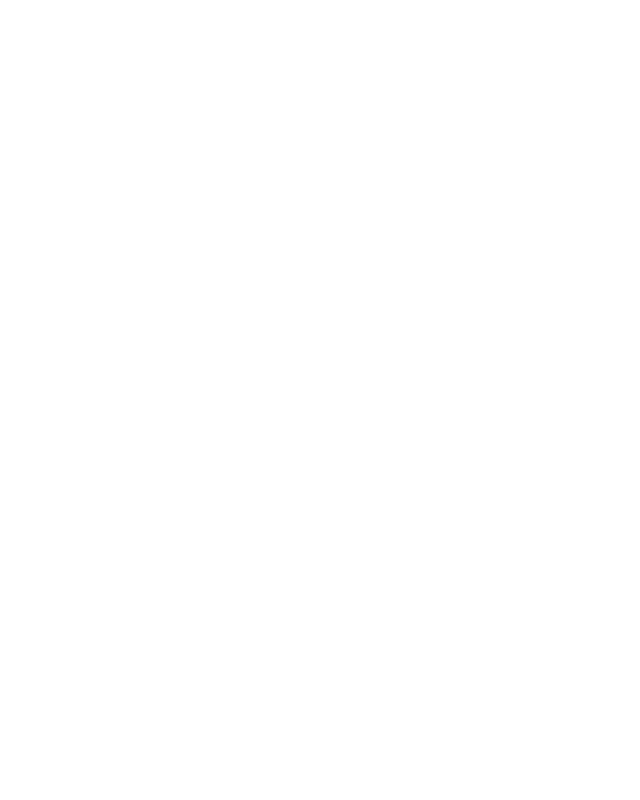
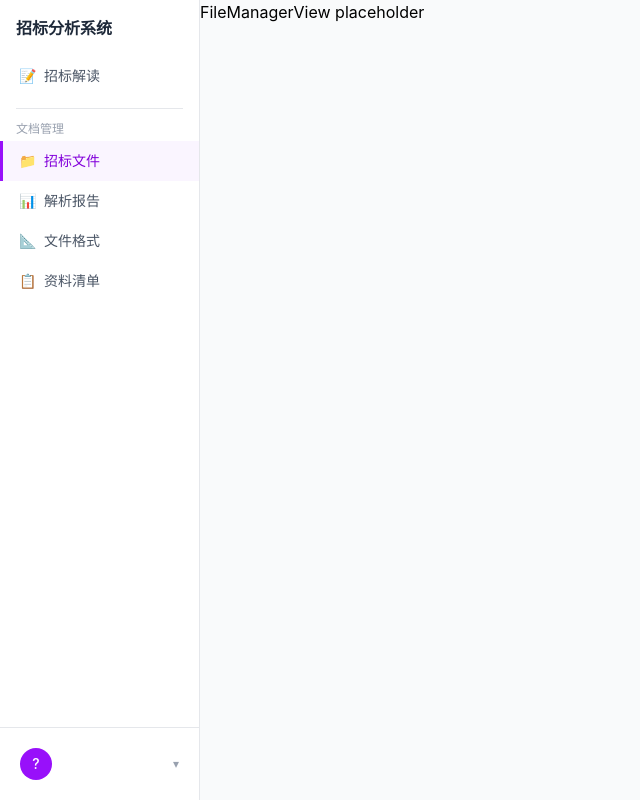
Before and after one commit to sanwudazhiyuan/-bid-analysis, a Vue app in the folder web/: page /files/bid-documents in a window 1280 px wide. Before the commit this address had no page. Shown: the whole page, without its empty margins (0-640 px from the left). Built offline with nearby package versions, Linux system fonts and the light colour scheme; sample sign-in values are in the browser's storage.

Commit message:
feat: update router with sidebar layout and new file management routes
Co-Authored-By: Claude Sonnet 4.6 <noreply@anthropic.com>

```diff
--- a/web/src/router/index.ts
+++ b/web/src/router/index.ts
@@ -1,18 +1,48 @@
 import { createRouter, createWebHistory } from 'vue-router'
 
 const routes = [
-  { path: '/login', name: 'login', component: () => import('../views/LoginView.vue') },
-  { path: '/', name: 'dashboard', component: () => import('../views/DashboardView.vue'), meta: { requiresAuth: true } },
-  { path: '/tasks/:id', name: 'task-detail', component: () => import('../views/TaskDetailView.vue'), meta: { requiresAuth: true } },
-  { path: '/tasks/:id/preview', name: 'preview', component: () => import('../views/PreviewView.vue'), meta: { requiresAuth: true } },
-  { path: '/admin/users', name: 'admin-users', component: () => import('../views/AdminUsersView.vue'), meta: { requiresAuth: true, requiresAdmin: true } },
+  {
+    path: '/login',
+    name: 'login',
+    component: () => import('../views/LoginView.vue'),
+  },
+  {
+    path: '/',
+    component: () => import('../layouts/SidebarLayout.vue'),
+    meta: { requiresAuth: true },
+    children: [
+      {
+        path: '',
+        name: 'bid-analysis',
+        component: () => import('../views/BidAnalysisView.vue'),
+      },
+      {
+        path: 'files/:fileType',
+        name: 'file-manager',
+        component: () => import('../views/FileManagerView.vue'),
+        props: true,
+      },
+      {
+        path: 'files/:fileType/:id/preview',
+        name: 'file-preview',
+        component: () => import('../views/FilePreviewView.vue'),
+        props: true,
+      },
+      {
+        path: 'admin/users',
+        name: 'admin-users',
+        component: () => import('../views/AdminUsersView.vue'),
+        meta: { requiresAdmin: true },
+      },
+    ],
+  },
 ]
 
 const router = createRouter({ history: createWebHistory(), routes })
 
 router.beforeEach((to) => {
   const token = localStorage.getItem('access_token')
-  if (to.meta.requiresAuth && !token) return { name: 'login' }
+  if (to.matched.some(r => r.meta.requiresAuth) && !token) return { name: 'login' }
 })
 
 export default router
--- /dev/null
+++ b/web/src/views/BidAnalysisView.vue
@@ -0,0 +1 @@
+<template><div>BidAnalysisView placeholder</div></template>
--- /dev/null
+++ b/web/src/views/FileManagerView.vue
@@ -0,0 +1 @@
+<template><div>FileManagerView placeholder</div></template>
--- /dev/null
+++ b/web/src/views/FilePreviewView.vue
@@ -0,0 +1 @@
+<template><div>FilePreviewView placeholder</div></template>
```
Also changed, not shown: 1 other file (tests, documents, lock files or other folders).
